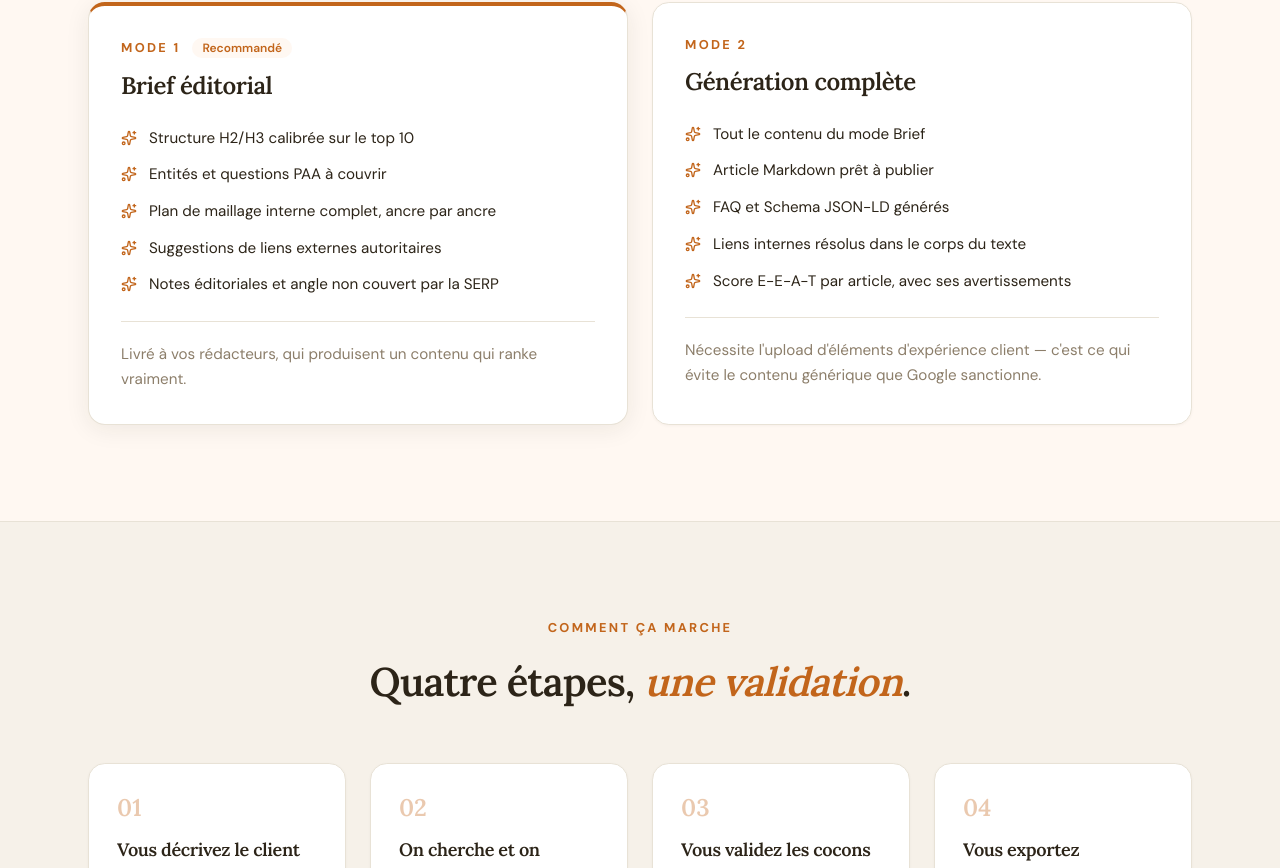
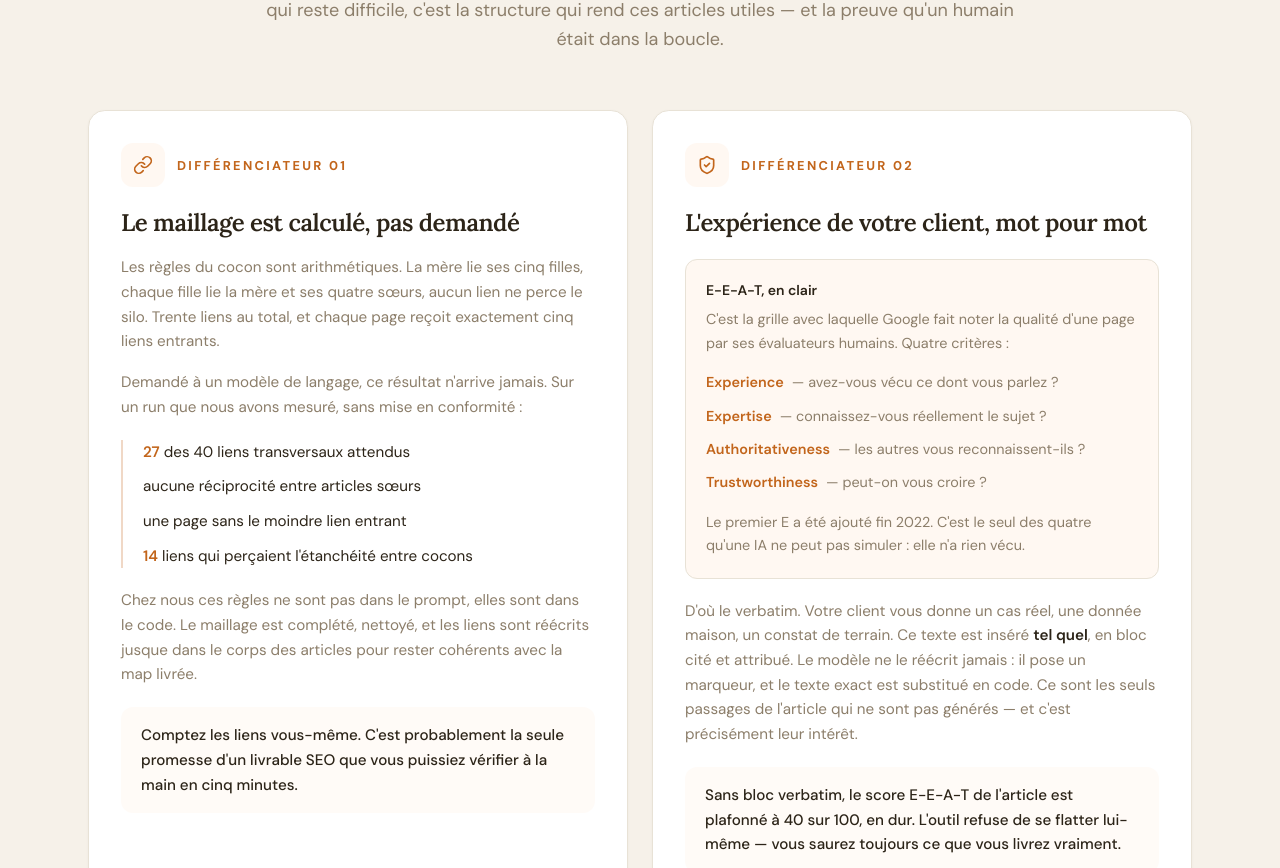
Before and after one commit to MisterZogs/seo-cocon-saas, a Next.js app in the folder frontend/: page / in a window 1280 px wide. Shown: the part 2232-3100 px from the top of the page. Built offline with nearby package versions, Linux system fonts and the light colour scheme.

Commit message:
auto: page.tsx"

```diff
--- a/frontend/app/page.tsx
+++ b/frontend/app/page.tsx
@@ -176,6 +176,134 @@ export default function Home() {
               </p>
             </article>
           ))}
+        </div>
+      </section>
+
+      {/* Différenciateurs — le cœur de l'argumentaire.
+          Tout ce qui est chiffré ici vient de mesures réelles du pipeline
+          (run de maillage non normalisé, plafond E-E-A-T). Ne rien y ajouter
+          qui ne soit pas vérifiable dans un livrable. */}
+      <section id="difference" className="mx-auto max-w-6xl px-6 py-24">
+        <div className="mx-auto max-w-3xl text-center">
+          <p className="eyebrow">Ce qui nous distingue</p>
+          <h2 className="mt-5 font-serif text-3xl leading-tight font-semibold sm:text-[2.5rem]">
+            Tout le monde sait faire rédiger une IA.
+            <br />
+            Personne ne sait tenir l&apos;
+            <span className="accent-word">architecture</span>.
+          </h2>
+          <p className="mt-5 text-lg leading-relaxed text-muted-foreground">
+            La rédaction ne vaut plus rien : elle coûte quelques centimes et
+            n&apos;importe qui y a accès. Ce qui reste difficile, c&apos;est la
+            structure qui rend ces articles utiles — et la preuve qu&apos;un
+            humain était dans la boucle.
+          </p>
+        </div>
+
+        <div className="mt-14 grid gap-6 lg:grid-cols-2">
+          {/* 01 — Maillage */}
+          <article className="rounded-xl border border-border bg-card p-8 shadow-xs">
+            <div className="flex items-center gap-3">
+              <span className="inline-flex size-11 items-center justify-center rounded-lg bg-accent text-primary">
+                <LinkIcon className="size-5" />
+              </span>
+              <p className="eyebrow">Différenciateur 01</p>
+            </div>
+            <h3 className="mt-5 font-serif text-2xl font-semibold">
+              Le maillage est calculé, pas demandé
+            </h3>
+            <p className="mt-4 text-[0.95rem] leading-relaxed text-muted-foreground">
+              Les règles du cocon sont arithmétiques. La mère lie ses cinq
+              filles, chaque fille lie la mère et ses quatre sœurs, aucun lien
+              ne perce le silo. Trente liens au total, et chaque page reçoit
+              exactement cinq liens entrants.
+            </p>
+            <p className="mt-4 text-[0.95rem] leading-relaxed text-muted-foreground">
+              Demandé à un modèle de langage, ce résultat n&apos;arrive jamais.
+              Sur un run que nous avons mesuré, sans mise en conformité :
+            </p>
+            <ul className="mt-5 space-y-2.5 border-l-2 border-primary/25 pl-5 text-[0.95rem] leading-relaxed">
+              <li>
+                <strong className="font-semibold text-primary">27</strong> des
+                40 liens transversaux attendus
+              </li>
+              <li>aucune réciprocité entre articles sœurs</li>
+              <li>une page sans le moindre lien entrant</li>
+              <li>
+                <strong className="font-semibold text-primary">14</strong> liens
+                qui perçaient l&apos;étanchéité entre cocons
+              </li>
+            </ul>
+            <p className="mt-5 text-[0.95rem] leading-relaxed text-muted-foreground">
+              Chez nous ces règles ne sont pas dans le prompt, elles sont dans
+              le code. Le maillage est complété, nettoyé, et les liens sont
+              réécrits jusque dans le corps des articles pour rester cohérents
+              avec la map livrée.
+            </p>
+            <p className="mt-5 rounded-lg bg-accent/60 px-5 py-4 text-[0.95rem] leading-relaxed font-medium">
+              Comptez les liens vous-même. C&apos;est probablement la seule
+              promesse d&apos;un livrable SEO que vous puissiez vérifier à la
+              main en cinq minutes.
+            </p>
+          </article>
+
+          {/* 02 — Verbatim E-E-A-T */}
+          <article className="rounded-xl border border-border bg-card p-8 shadow-xs">
+            <div className="flex items-center gap-3">
+              <span className="inline-flex size-11 items-center justify-center rounded-lg bg-accent text-primary">
+                <ShieldCheckIcon className="size-5" />
+              </span>
+              <p className="eyebrow">Différenciateur 02</p>
+            </div>
+            <h3 className="mt-5 font-serif text-2xl font-semibold">
+              L&apos;expérience de votre client, mot pour mot
+            </h3>
+
+            {/* E-E-A-T n'est pas du vocabulaire courant côté agence : on
+                l'explique avant de s'en servir comme argument. */}
+            <div className="mt-5 rounded-lg border border-border bg-surface p-5">
+              <p className="text-sm font-semibold">E-E-A-T, en clair</p>
+              <p className="mt-2 text-[0.9rem] leading-relaxed text-muted-foreground">
+                C&apos;est la grille avec laquelle Google fait noter la qualité
+                d&apos;une page par ses évaluateurs humains. Quatre critères :
+              </p>
+              <dl className="mt-4 space-y-2.5 text-[0.9rem] leading-relaxed">
+                {[
+                  ["Experience", "avez-vous vécu ce dont vous parlez ?"],
+                  ["Expertise", "connaissez-vous réellement le sujet ?"],
+                  ["Authoritativeness", "les autres vous reconnaissent-ils ?"],
+                  ["Trustworthiness", "peut-on vous croire ?"],
+                ].map(([term, def]) => (
+                  <div key={term} className="flex gap-2">
+                    <dt className="font-semibold text-primary">{term}</dt>
+                    <dd className="text-muted-foreground">— {def}</dd>
+                  </div>
+                ))}
+              </dl>
+              <p className="mt-4 text-[0.9rem] leading-relaxed text-muted-foreground">
+                Le premier E a été ajouté fin 2022. C&apos;est le seul des
+                quatre qu&apos;une IA ne peut pas simuler : elle n&apos;a rien
+                vécu.
+              </p>
+            </div>
+
+            <p className="mt-5 text-[0.95rem] leading-relaxed text-muted-foreground">
+              D&apos;où le verbatim. Votre client vous donne un cas réel, une
+              donnée maison, un constat de terrain. Ce texte est inséré{" "}
+              <strong className="font-semibold text-foreground">
+                tel quel
+              </strong>
+              , en bloc cité et attribué. Le modèle ne le réécrit jamais : il
+              pose un marqueur, et le texte exact est substitué en code. Ce sont
+              les seuls passages de l&apos;article qui ne sont pas générés — et
+              c&apos;est précisément leur intérêt.
+            </p>
+            <p className="mt-5 rounded-lg bg-accent/60 px-5 py-4 text-[0.95rem] leading-relaxed font-medium">
+              Sans bloc verbatim, le score E-E-A-T de l&apos;article est plafonné
+              à 40 sur 100, en dur. L&apos;outil refuse de se flatter lui-même —
+              vous saurez toujours ce que vous livrez vraiment.
+            </p>
+          </article>
         </div>
       </section>
 
```
